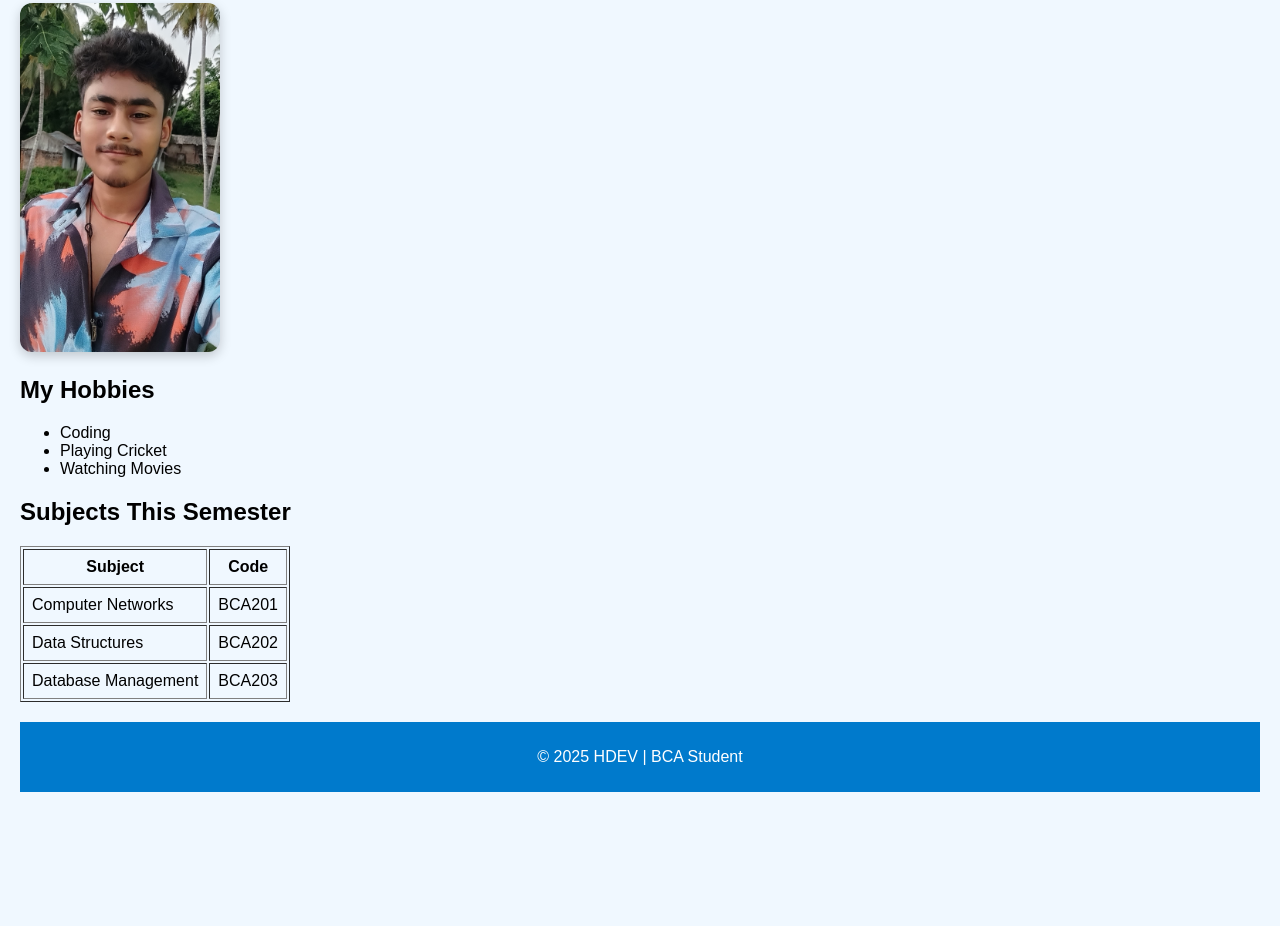
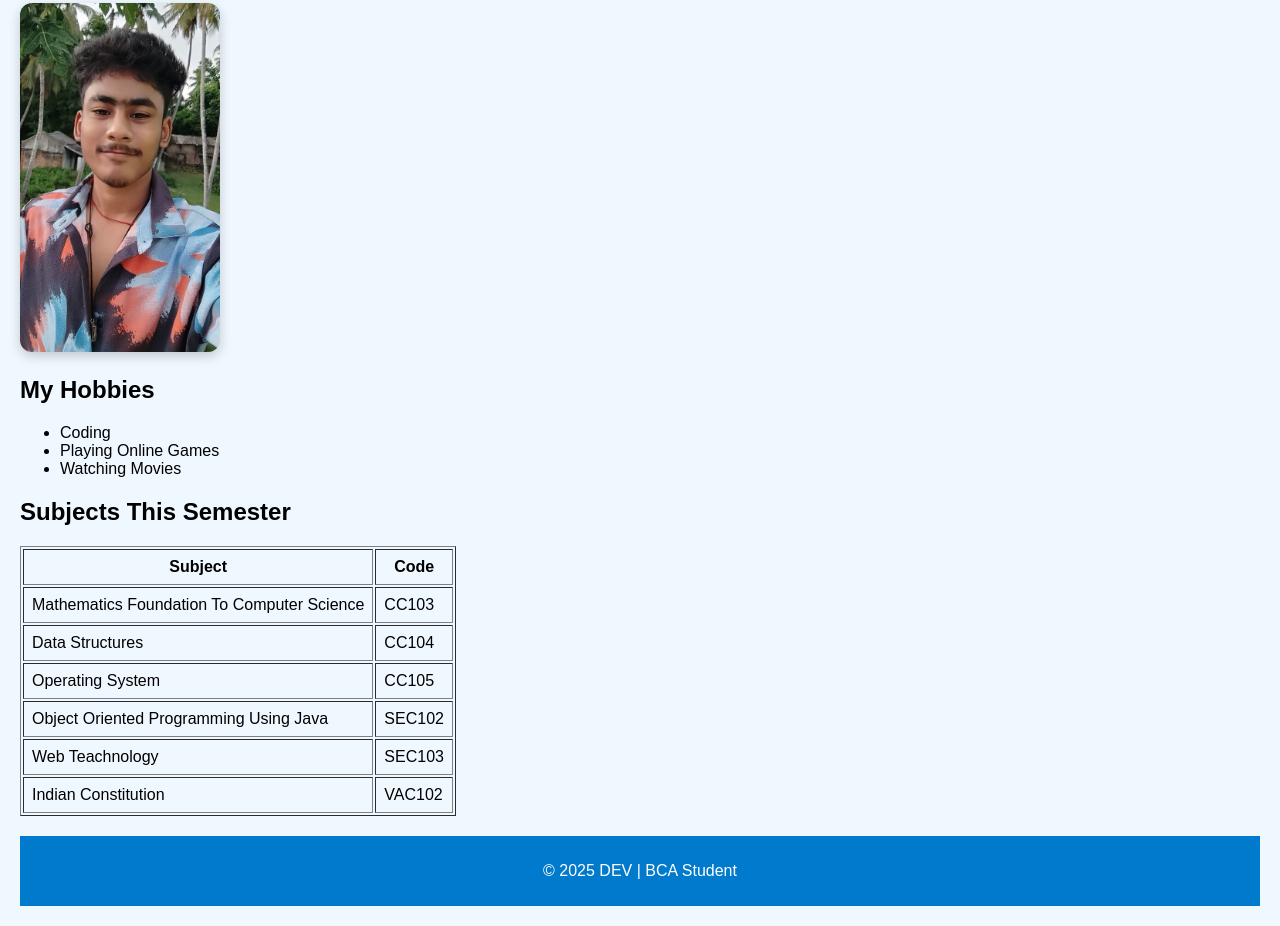
Before and after one commit to charlidev-cyber/dev-webspace, a plain HTML site: page index.html in a window 1280 px wide. Shown: the part 271-1197 px from the top of the page. Before the commit the page ends 1083 px from the top, so only its background shows below. Drawn offline with Linux system fonts and the light colour scheme.

Commit message:
Update index.html

```diff
--- a/index.html
+++ b/index.html
@@ -48,7 +48,7 @@
         <h2>My Hobbies</h2>
         <ul>
             <li>Coding</li>
-            <li>Playing Cricket</li>
+            <li>Playing Online Games</li>
             <li>Watching Movies</li>
         </ul>
     </section>
@@ -61,22 +61,34 @@
                 <th>Code</th>
             </tr>
             <tr>
-                <td>Computer Networks</td>
-                <td>BCA201</td>
+                <td>Mathematics Foundation To Computer Science</td>
+                <td>CC103</td>
             </tr>
             <tr>
                 <td>Data Structures</td>
-                <td>BCA202</td>
+                <td>CC104</td>
             </tr>
             <tr>
-                <td>Database Management</td>
-                <td>BCA203</td>
+                <td>Operating System</td>
+                <td>CC105</td>
+            </tr>
+                <tr>
+                    <td>Object Oriented Programming Using Java</td>
+                    <td>SEC102</td>
+                </tr>
+            <tr>
+                <td>Web Teachnology</td>
+                <td>SEC103</td>
+            </tr>
+            <tr>
+                <td>Indian Constitution</td>
+                <td>VAC102</td>
             </tr>
         </table>
     </section>
 
     <footer>
-        <p>&copy; 2025 HDEV | BCA Student</p>
+        <p>&copy; 2025 DEV | BCA Student</p>
     </footer>
 
 </body>
```
